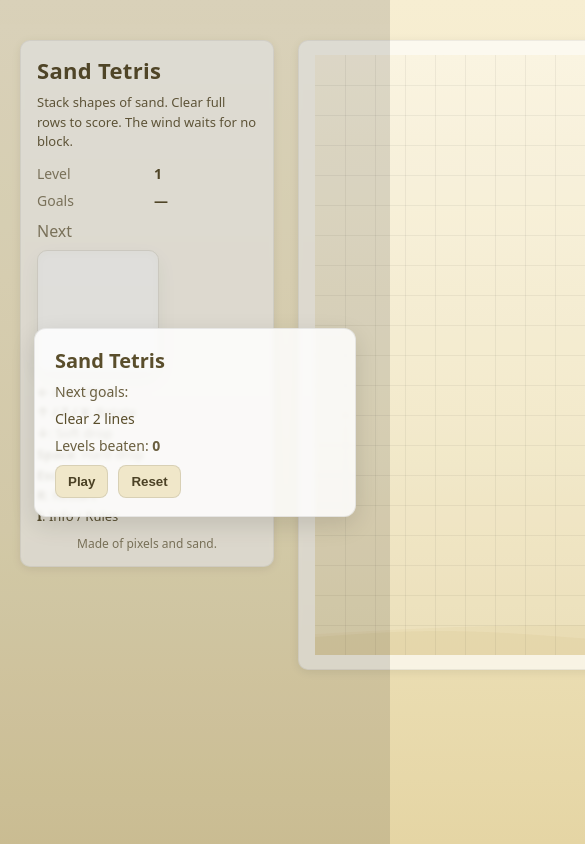
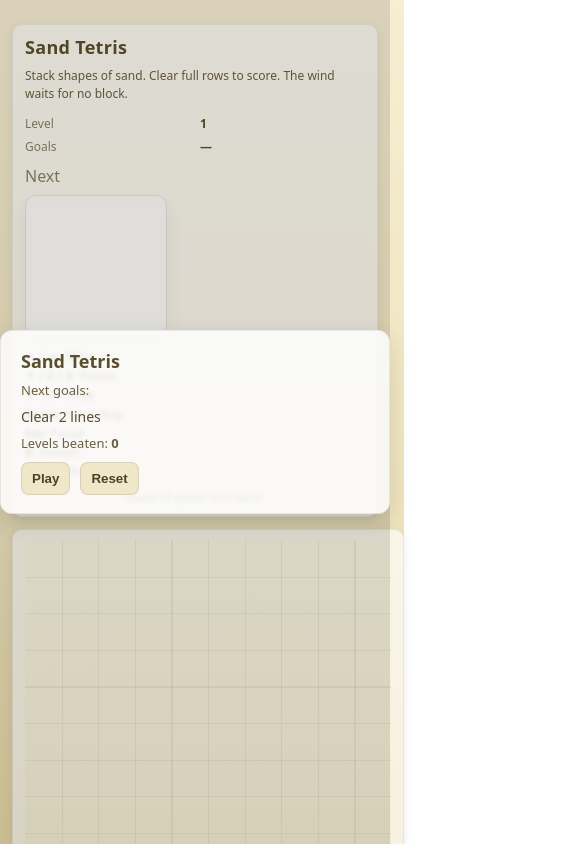
Before and after one commit to samkowskiykostya/septris, a plain HTML site: page index.html in a window 390 px wide. Shown: the top 844 px of the page, 585 px wide, since content can reach past the window. Drawn offline with Linux system fonts and the light colour scheme.

Commit message:
fullscreen

```diff
--- a/index.html
+++ b/index.html
@@ -33,6 +33,11 @@
       padding: 16px 20px;
       align-items: start;
     }
+
+    /* Sidebar and canvas sizing (desktop defaults) */
+    .sidebar { width: 220px; }
+    #game { width: min(100%, 480px); height: auto; }
+    #next { width: 120px; height: auto; }
 
     .panel {
       background: rgba(255, 255, 255, 0.65);
@@ -110,7 +115,8 @@
       border: 1px solid rgba(0,0,0,0.08);
       border-radius: 12px;
       padding: 18px 20px;
-      min-width: 280px;
+      width: min(92vw, 420px);
+      min-width: 0;
       box-shadow: 0 8px 24px rgba(0,0,0,0.12);
       color: var(--text);
     }
@@ -128,6 +134,29 @@
       cursor: pointer;
     }
     .btn:hover { filter: brightness(0.98); }
+
+    /* Responsive adjustments */
+    @media (max-width: 820px) {
+      .wrap { grid-template-columns: 1fr; gap: 16px; margin: 12px auto; padding: 12px; }
+      .sidebar { width: auto; }
+      h1 { font-size: 20px; }
+      .meta { font-size: 13px; }
+      .stats { grid-template-columns: 1fr 1fr; gap: 6px 10px; font-size: 13px; }
+      .keys { font-size: 12px; }
+      #game { width: min(100%, 94vw); max-width: 540px; height: auto; }
+      #next { width: min(40vw, 140px); height: auto; }
+      .panel { padding: 12px 14px; }
+    }
+    @media (max-width: 420px) {
+      .wrap { gap: 12px; }
+      .panel { padding: 10px 12px; }
+      h1 { font-size: 18px; }
+      .meta { font-size: 12px; }
+      .stats { font-size: 12px; }
+      .overlay h2 { font-size: 18px; }
+      .overlay p { font-size: 13px; }
+      .btn { padding: 8px 10px; }
+    }
   </style>
   <link rel="icon" href="data:,">
   <meta name="color-scheme" content="light">
@@ -136,7 +165,7 @@
 </head>
 <body>
   <div class="wrap">
-    <div class="panel" style="width: 220px;">
+    <div class="panel sidebar">
       <h1>Sand Tetris</h1>
       <div class="meta">
         Stack shapes of sand. Clear full rows to score. The wind waits for no block.
@@ -188,7 +217,7 @@
     const DROP_BASE_MS = 900; // base drop interval
     const SPEED_PER_STAGE = 0.92; // gentle speed-up per level
     // Vibrant, high-contrast palette
-    const COLORS = ['#ff5d57', '#ffd166', '#06d6a0', '#118ab2', '#8338ec', '#ef476f'];
+    const COLORS = ['#fc7e79', '#ffd166', '#06d6a0', '#118ab2', '#8338ec', '#f7194e'];
     const COLOR_NAMES = ['Rose', 'Amber', 'Mint', 'Azure', 'Violet', 'Coral'];
 
     // Shapes (tetrominoes)
```
